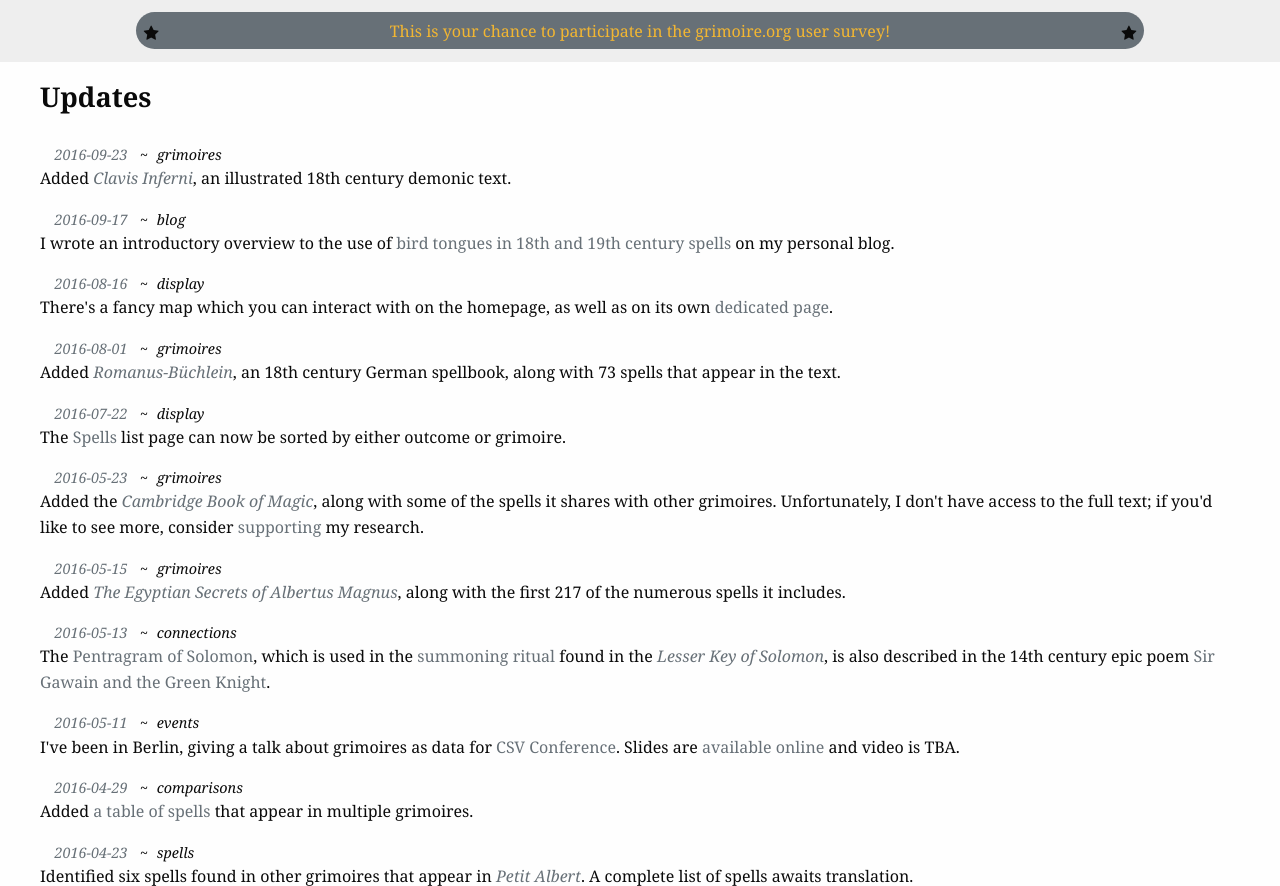
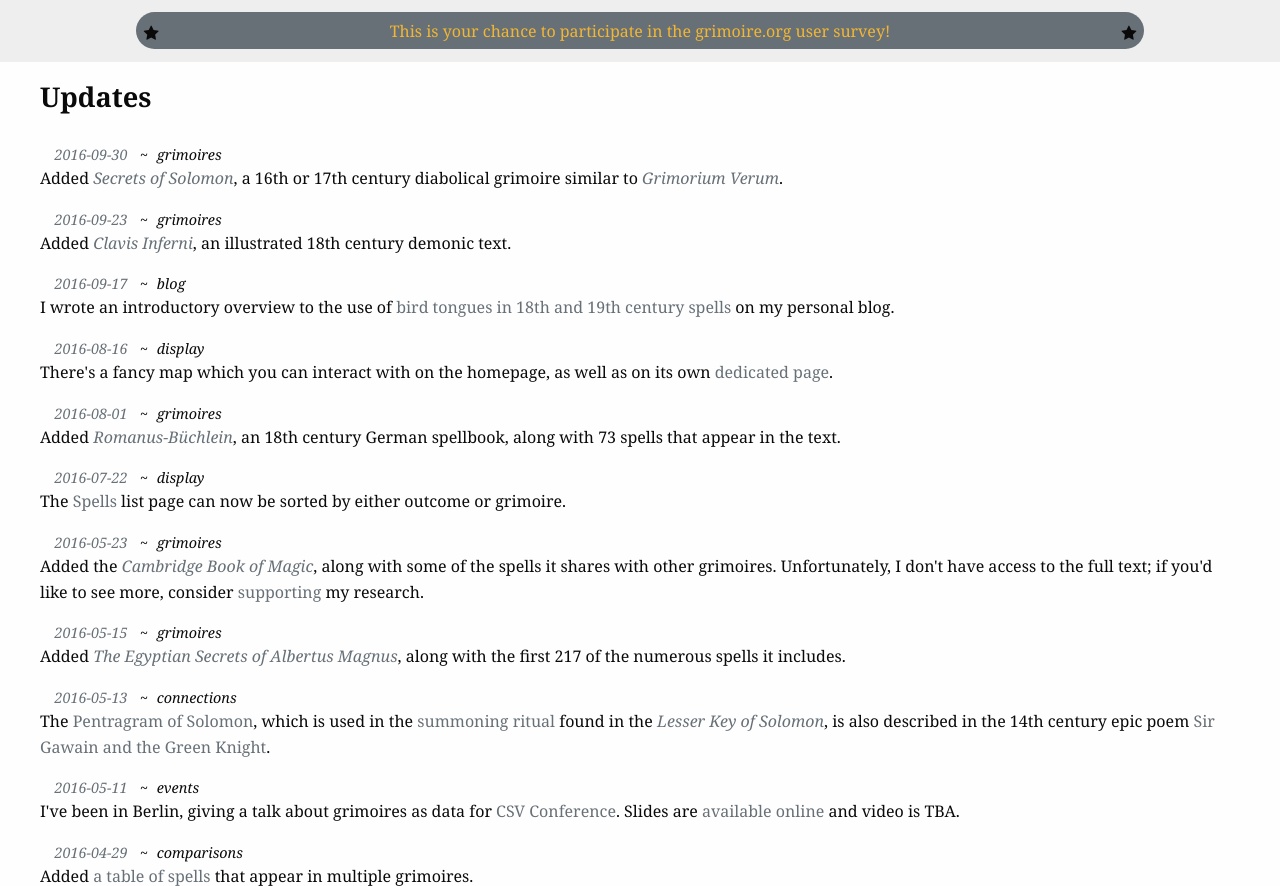
Before and after one commit to mouse-reeve/grimoire-site, a Flask app: template grimoire/templates/updates.html in a window 1280 px wide. Shown: the part 154-1040 px from the top of the page. Run offline with Flask 2, Linux system fonts and the light colour scheme; the template is opened without the code that fills it, so the values that code supplies are empty; some libraries are stand-ins or nearby versions; some web fonts are replaced.

Commit message:
Secrets of Solomon update

```diff
--- a/grimoire/templates/updates-macro.html
+++ b/grimoire/templates/updates-macro.html
@@ -1,4 +1,8 @@
 {% macro update_content(show_all=False) %}
+    {% call update("2016-09-30", "grimoires") %}
+    Added <a href="/grimoire/secrets-of-solomon-rabidmadar"><em>Secrets of Solomon</em></a>, a 16th or 17th century diabolical grimoire similar to <em><a href="/grimoire/grimorium-verum">Grimorium Verum</a></em>.
+    {% endcall %}
+
     {% call update("2016-09-23", "grimoires") %}
     Added <a href="/grimoire/clavis-inferni"><em>Clavis Inferni</em></a>, an illustrated 18th century demonic text.
     {% endcall %}
@@ -7,11 +11,11 @@
     I wrote an introductory overview to the use of <a href="https://blog.mousereeve.com/uses-of-a-birds-tongue/" target="_blank">bird tongues in 18th and 19th century spells</a> on my personal blog.
     {% endcall %}
 
+{% if show_all %}
     {% call update("2016-08-16", "display") %}
     There's a fancy map which you can interact with on the homepage, as well as on its own <a href="/map">dedicated page</a>.
     {% endcall %}
 
-{% if show_all %}
     {% call update("2016-08-01", "grimoires") %}
     Added <a href="/grimoire/romanus-buchlein"><em>Romanus-Büchlein</em></a>, an 18th century German spellbook, along with 73 spells that appear in the text.
     {% endcall %}
```
